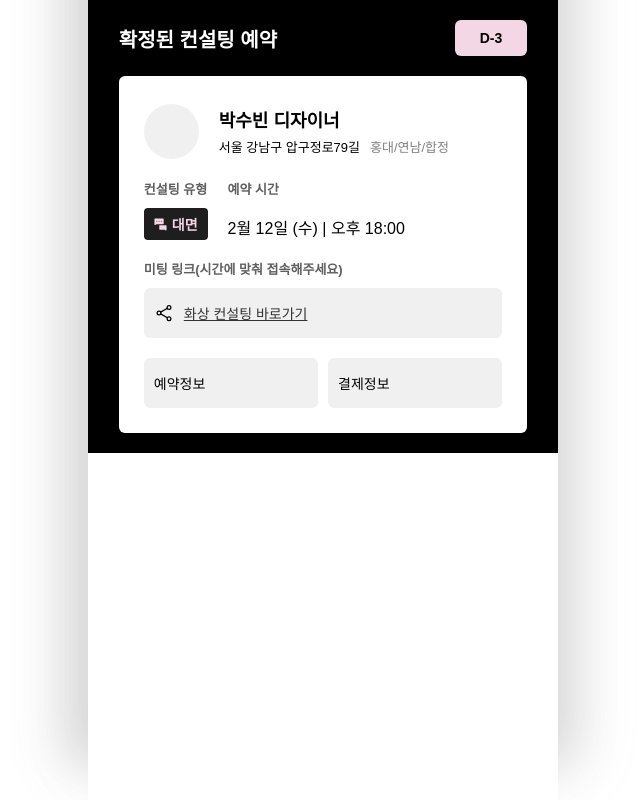
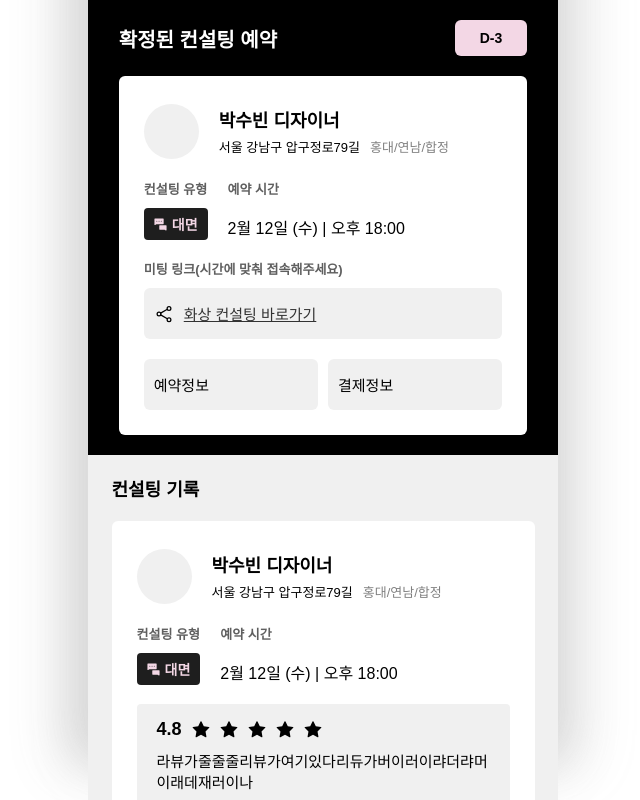
Before and after one commit to 2025-BLAYBUS-TEAM-hairGGmalza/hairGGmalza-client, a Next.js app: page /reservation in a window 1280 px wide. Shown: the whole page, without its empty margins (317-957 px from the left). Built offline with nearby package versions, Linux system fonts and the light colour scheme; a web font is replaced by a local one.

Commit message:
FEAT: 컨설팅 기록까지 완성

```diff
--- a/src/app/reservation/page.tsx
+++ b/src/app/reservation/page.tsx
@@ -3,6 +3,7 @@ import Tag from "@/components/common/Tag";
 import { useEffect, useState } from "react";
 import styled from "styled-components"
 import { IoShareSocialOutline } from "react-icons/io5";
+import Profile from "@/components/common/Profile";
 
 const ReservationPage = () => {
    const [isMounted, setIsMounted] = useState(false);
@@ -57,6 +58,13 @@ const ReservationPage = () => {
                </BottomProfile>
             </ProfileContainer>
          </ProfileWrapper>
+         <ConsultingRecordsWrapper>
+            <span style={{fontWeight:'bold', fontSize:'18px', width:'100%', textAlign:'start'}}>컨설팅 기록</span>
+
+            <Profile />
+            <Profile />
+            <Profile />
+         </ConsultingRecordsWrapper>
       </Wrapper>
    )
 }
@@ -68,8 +76,9 @@ const Wrapper = styled.div`
    display: flex;
    flex-direction: column;
    align-items: center;
-   justify-content: center;
-
+   justify-content: flex-start;
+   background-color: #f0f0f0;
+   padding-bottom: 30px;
 `
 const ProfileWrapper = styled.div`
    width: 100%;
@@ -225,6 +234,17 @@ const GrayBox = styled.div`
    border-radius: 6px;
    box-sizing: border-box;
    background-color: #f0f0f0;
-   font-size: 14px;
+   font-size: 15px;
    cursor:pointer;
 `
+
+//////consulting records
+const ConsultingRecordsWrapper = styled.div`
+   width: 90%;
+   display: flex;
+   flex-direction: column;
+   align-items: center;
+   justify-content: center;
+   padding-top: 20px;
+   gap: 20px;
+`
--- /dev/null
+++ b/src/components/common/Profile.tsx
@@ -0,0 +1,206 @@
+import styled from "styled-components"
+import Tag from "./Tag"
+import { GoStarFill } from "react-icons/go";
+
+
+const Profile = () => {
+   return (
+      <Wrapper>
+         <TopProfile>
+            <ProfileImage />
+            <NameAndAddress>
+               <Name>박수빈 디자이너</Name>
+               <Address>
+                  <span id='address_detail' style={{marginRight:'10px'}}>서울 강남구 압구정로79길</span>
+                  <span id='address_category' style={{color: '#808080'}}>홍대/연남/합정</span>
+               </Address>
+            </NameAndAddress>
+         </TopProfile>
+
+         <BottomProfile>
+            <ConsultingAndTime>
+               <Consulting>
+                  <SmallTitle>컨설팅 유형</SmallTitle>
+                  <Tag type='consulting' text='대면' />
+               </Consulting>
+               <Time>
+                  <SmallTitle>예약 시간</SmallTitle>
+                  <span style={{fontSize:'16px'}}>2월 12일 (수) | 오후 18:00</span>
+               </Time>
+            </ConsultingAndTime>
+            <ReviewContainer>
+               <ReviewTitle>
+                  <span>4.8</span>
+                  <GoStarFill/><GoStarFill/><GoStarFill/><GoStarFill/><GoStarFill/>
+               </ReviewTitle>
+               <ReviewText>라뷰가줄줄줄리뷰가여기있다리듀가버이러이랴더랴머이래데재러이나</ReviewText>
+            </ReviewContainer>
+            <Buttons>
+               <GrayBox className="reviewBtn">리뷰작성</GrayBox>
+               <GrayBox>예약정보</GrayBox>
+               <GrayBox>리포트 확인</GrayBox>
+            </Buttons>
+         </BottomProfile>
+      </Wrapper>
+   )
+}
+
+export default Profile
+
+const Wrapper = styled.div`
+   width: 100%;
+   padding: 25px;
+   box-sizing: border-box;
+   display: flex;
+   flex-direction: column;
+   align-items: center;
+   justify-content: space-between;
+   border-radius: 6px;
+   background-color: #ffffff;
+`
+
+const TopProfile = styled.div`
+   width: 100%;
+   display: flex;
+   flex-direction: row;
+   align-items: center;
+   justify-content: flex-start;
+
+   align-self: flex-start;
+`
+
+
+const ProfileImage = styled.div`
+   width: 55px;
+   aspect-ratio: 1/1;
+   border-radius: 50%;
+   background-color: #f0f0f0;
+`
+
+const NameAndAddress = styled.div`
+   height: 100%;
+   display: flex;
+   flex-direction: column;
+   align-items: flex-start;
+   justify-content: space-between;
+   margin-left: 20px;
+   padding: 5px 0;
+   box-sizing: border-box;
+   gap: 5px;
+`
+
+const Name = styled.div`
+   font-size: 18px;
+   font-weight: bold;
+`
+
+const Address = styled.div`
+   font-size: 13px;
+`
+
+
+//////
+const BottomProfile = styled.div`
+   width: 100%;
+   display: flex;
+   flex-direction: column;
+   align-items: center;
+   justify-content: flex-start;
+   margin-top: 18px;
+   gap: 20px;
+`
+
+
+const ConsultingAndTime = styled.div`
+   width: 100%;
+   height: 60px;
+   display: flex;
+   flex-direction: row;
+   align-items: center;
+   justify-content: flex-start;
+   gap: 20px;
+`
+
+const Consulting = styled.div`
+   height: 100%;
+   display: flex;
+   flex-direction: column;
+   align-items: flex-start;
+   justify-content: space-between;
+`
+
+const Time = styled.div`
+   height: 100%;
+   display: flex;
+   flex-direction: column;
+   align-items: flex-start;
+   justify-content: space-between;
+`
+
+const SmallTitle = styled.div`
+   font-size: 13px;
+   font-weight: bold;
+   margin-bottom: 10px;
+   color: #5f5f5f;
+`
+
+const GrayBox = styled.div`
+   width: 100%;
+   display: flex;
+   flex-direction: row;
+   align-items: center;
+   justify-content: center;
+   gap: 10px;
+   padding: 15px 10px;
+   border-radius: 6px;
+   box-sizing: border-box;
+   background-color: #f0f0f0;
+   font-size: 15px;
+   cursor:pointer;
+
+   &:hover {
+      background-color: #e0e0e0;
+   }
+
+`
+
+const Buttons = styled.div`
+   width: 100%;
+   display: flex;
+   flex-direction: row;
+   align-items: center;
+   justify-content: space-between;
+   gap: 10px;
+
+   .reviewBtn{
+      background-color: black;
+      color: white;
+   }
+`
+
+const ReviewContainer = styled.div`
+   width: 100%;
+   display: flex;
+   flex-direction: column;
+   align-items: flex-start;
+   justify-content: center;
+   gap: 10px;
+   background-color: #f0f0f0;
+   border-radius: 4px;
+   padding: 15px 20px;
+   box-sizing: border-box;
+`
+
+const ReviewTitle = styled.div`
+   font-size: 18px;
+   font-weight: bold;
+   display: flex;
+   flex-direction: row;
+   align-items: center;
+   justify-content: flex-start;
+   gap: 10px;
+`
+
+const ReviewText = styled.div`
+   font-size: 15px;
+`
```
